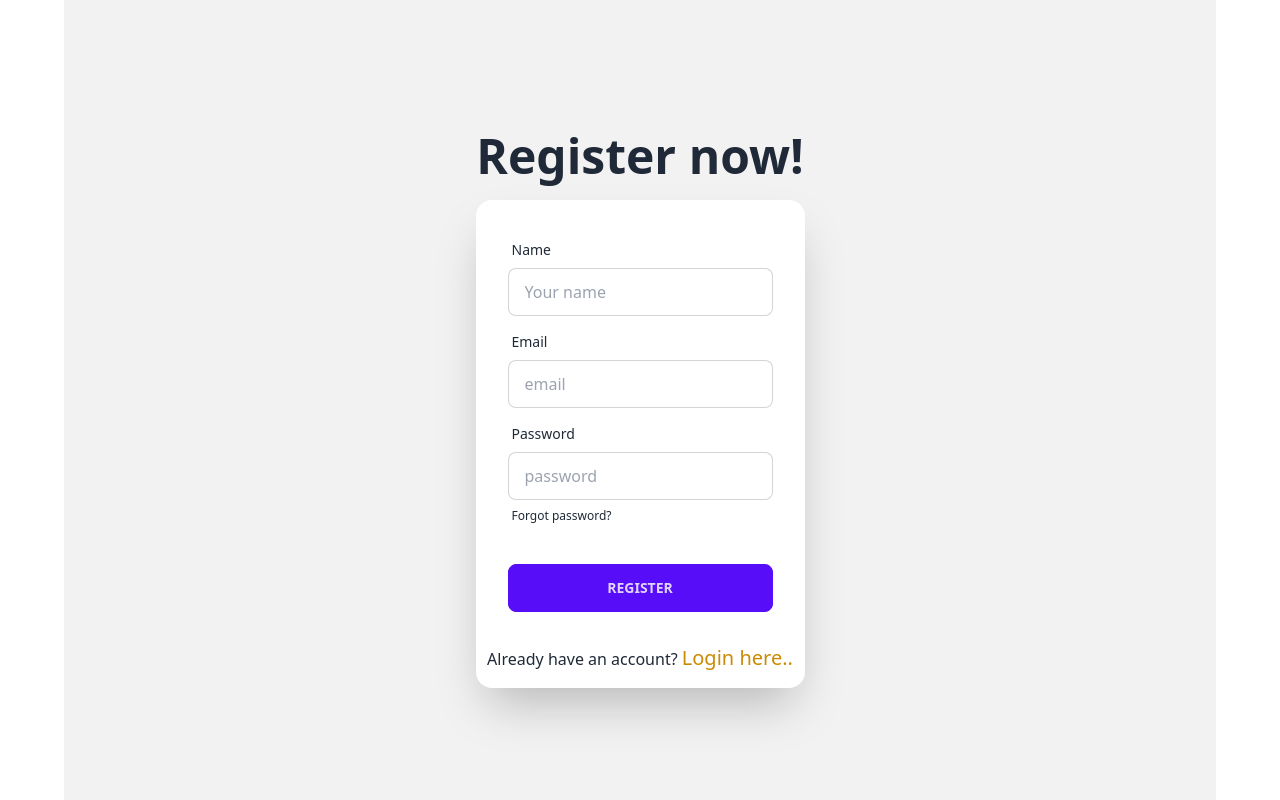
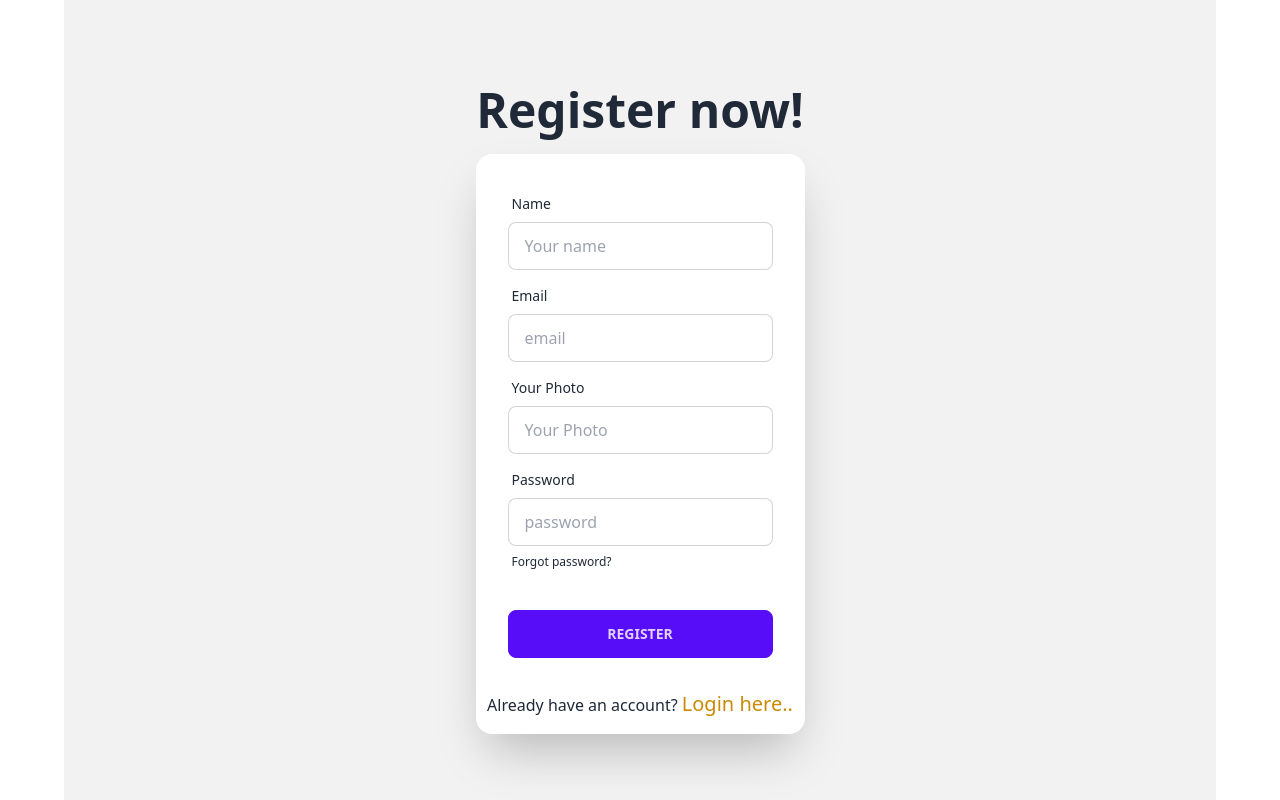
Before and after one commit to JAMSHEDWEBDEV/bistro-boss-final-project, a React (Vite) app: page /register in a window 1280 px wide. Built offline with nearby package versions, Linux system fonts and the light colour scheme; no server answers.

Commit message:
added profile update

```diff
--- a/src/Pages/Home/Home/Navbar.jsx
+++ b/src/Pages/Home/Home/Navbar.jsx
@@ -44,7 +44,8 @@ const Navbar = () => {
                 <div className="navbar-end">
                     {
                         user? <>
-                             <p className="mr-2">{user.email}</p>
+                             <p className="mr-2">{user.displayName}</p>
+                             <div className="h-[100px] w-[100px]"><img src={user.photoURL} alt="profile" /></div>
                              <button onClick={handleLogOut}>Logout</button>
                         </>:
                         <>
--- a/src/Pages/Register/Register.jsx
+++ b/src/Pages/Register/Register.jsx
@@ -6,14 +6,16 @@ import { useForm } from "react-hook-form";
 
 const Register = () => {
 
-    const { createUser } = useContext(AuthContext);
+    const { createUser, userProfileUpdate } = useContext(AuthContext);
 
-    const { register, handleSubmit,reset, formState: { errors }, } = useForm();
+    const { register, handleSubmit, reset, formState: { errors }, } = useForm();
     const onSubmit = data => {
         console.log(data)
         createUser(data.email, data.password)
             .then(result => {
-                if (result) {
+                console.log(result);
+                userProfileUpdate(data.name, data.photo)
+                    .then(() => {
                             Swal.fire({
                                 position: "center",
                                 icon: "success",
@@ -21,9 +23,9 @@ const Register = () => {
                                 showConfirmButton: false,
                                 timer: 2000
                             });
-                }
                         reset();
-
+                    })
+                    .catch(error=>console.error(error))
             })
             .catch(error => {
                 if (error) {
@@ -67,6 +69,15 @@ const Register = () => {
                         </div>
                         <div className="form-control">
                             <label className="label">
+                                <span className="label-text">Your Photo</span>
+                            </label>
+                            <input type="photo"
+                                {...register("photo", { required: true })}
+                                placeholder="Your Photo" className="input input-bordered" />
+                            {errors.photo && <p className="text-red-600">photo is required</p>}
+                        </div>
+                        <div className="form-control">
+                            <label className="label">
                                 <span className="label-text">Password</span>
                             </label>
                             <input type="password" placeholder="password" name="password"
--- a/src/Providers/AuthProvider.jsx
+++ b/src/Providers/AuthProvider.jsx
@@ -1,4 +1,4 @@
-import { GoogleAuthProvider, createUserWithEmailAndPassword, onAuthStateChanged, signInWithEmailAndPassword, signInWithPopup, signOut } from "firebase/auth";
+import { GoogleAuthProvider, createUserWithEmailAndPassword, onAuthStateChanged, signInWithEmailAndPassword, signInWithPopup, signOut, updateProfile } from "firebase/auth";
 import { createContext, useEffect, useState } from "react";
 import auth from "../firebaseConfig/firebase.config";
 
@@ -39,6 +39,13 @@ const AuthProvider = ({children}) => {
     return signInWithPopup(auth,googleProvider);
   }
 
+  // update profile start
+  const userProfileUpdate = (name,photo) =>{
+   return updateProfile(auth.currentUser, {
+      displayName: name, photoURL: photo
+    });
+  }
+
 //  logged out start
   const logOut = ()=>{
     setLoading(true);
@@ -52,7 +59,8 @@ const AuthProvider = ({children}) => {
          createUser,
          signInUser,
          googleSignIn,
-         logOut
+         logOut,
+         userProfileUpdate
     }
     return (
         <AuthContext.Provider value={authInfo}>
```
Lines whose indentation alone changed are shown as unchanged.
